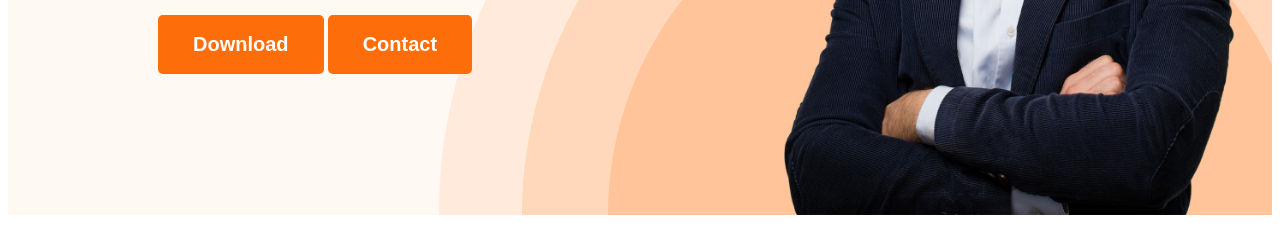
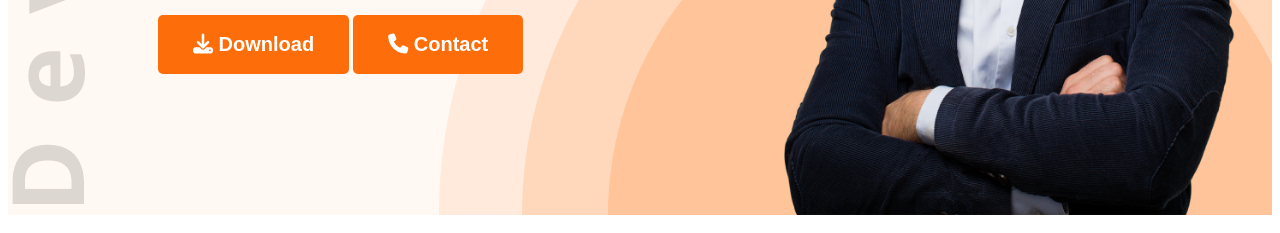
Before and after one commit to riam99/web-developer-portfolio, a plain HTML site: page index.html in a window 1280 px wide. Shown: the part 567-800 px from the top of the page. Drawn offline with Linux system fonts and the light colour scheme.

Commit message:
added icons

```diff
--- a/index.html
+++ b/index.html
@@ -10,6 +10,7 @@
     <link href="https://fonts.googleapis.com/css2?family=Open+Sans:wght@800&display=swap" rel="stylesheet">
 
     <link rel="stylesheet" href="styles/portfolio.css">
+    <script src="https://kit.fontawesome.com/7c95244400.js" crossorigin="anonymous"></script>
 </head>
 
 <body>
@@ -28,8 +29,8 @@
                 <h1 class="header-title">Mary Hardy</h1>
                 <p class="banner-description">Shot what able cold new see hold.Friendly as an betrayed formerly he.
                     Morning because as to society behaved moments.</p>
-                <button class="btn-primary">Download</button>
-                <button class="btn-primary">Contact</button>
+                <button class="btn-primary"><i class="fa-sharp fa-solid fa-download"></i> Download</button>
+                <button class="btn-primary"><i class="fa-solid fa-phone"></i> Contact</button>
             </div>
             <img class="profile" src="images/hardy.png" alt="">
         </div>
@@ -148,7 +149,7 @@
                 </div>
             </div>
             <div class="download-cv">
-                <button class="btn-primary">Download CV</button>
+                <button class="btn-primary"><i class="fa-sharp fa-solid fa-download"></i> Download CV</button>
             </div>
         </section>
     </main>
--- a/styles/portfolio.css
+++ b/styles/portfolio.css
@@ -47,9 +47,9 @@ nav a {
 
 .header {
     background-color: #FFF8F3;
-    background-image: url(../images/header_bg.png);
+    background-image: url(../images/header_bg.png), url('../images/developer.png');
     background-repeat: no-repeat;
-    background-position: bottom right;
+    background-position: bottom right, top left;
 }
 
 .banner {
```
